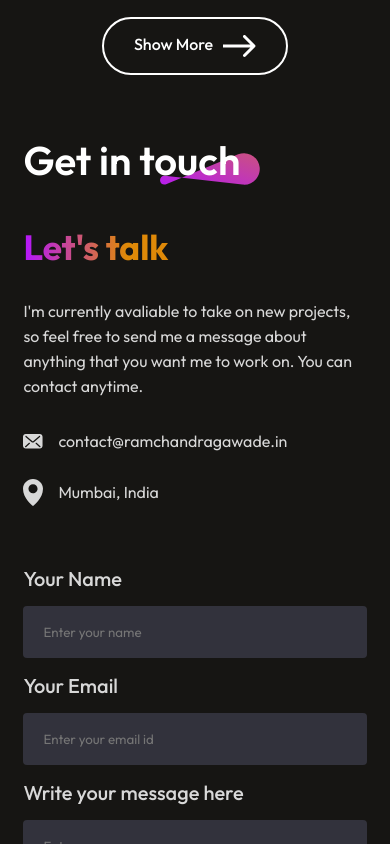
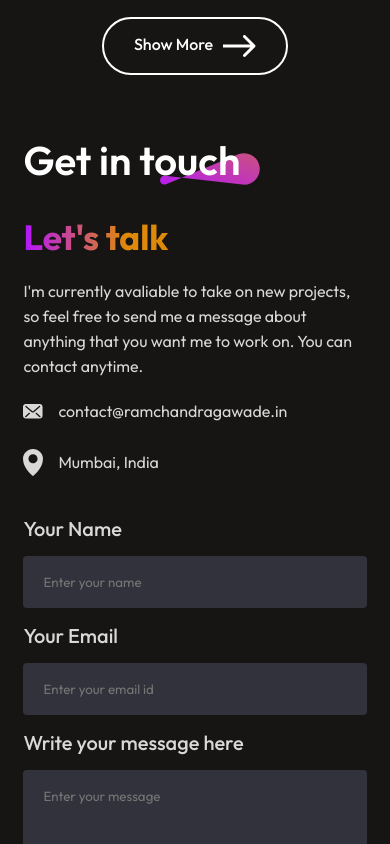
Before and after one commit to ramchandragawade/portfolio-react-css, a React (Vite) app: page / in a window 390 px wide. Shown: the part 3460-4304 px from the top of the page. Built offline with nearby package versions, Linux system fonts and the light colour scheme.

Commit message:
contact form css fix

```diff
--- a/src/Pages/Contacts/Contact.css
+++ b/src/Pages/Contacts/Contact.css
@@ -121,15 +121,22 @@
 
 @media (max-width:1024px) {
     .contact {
-        gap: 40px;
+        gap: 30px;
         margin: 50px 6%;
         align-items: start;
     }
     .contact-section {
         flex-direction: column;
     }
+    .contact-left {
+        margin-bottom: 10px;
+        gap: 20px;
+    }
     .contact-left h1 {
         font-size: 35px;
+    }
+    .contact-left p {
+        max-width: 100%;
     }
     .contact-det {
         gap: 15px;
@@ -151,8 +158,4 @@
         font-size: 18px;
         padding: 15px 40px;
     }
-
-    .contact-left {
-        margin-bottom: 30px;
-    }
 }
```
